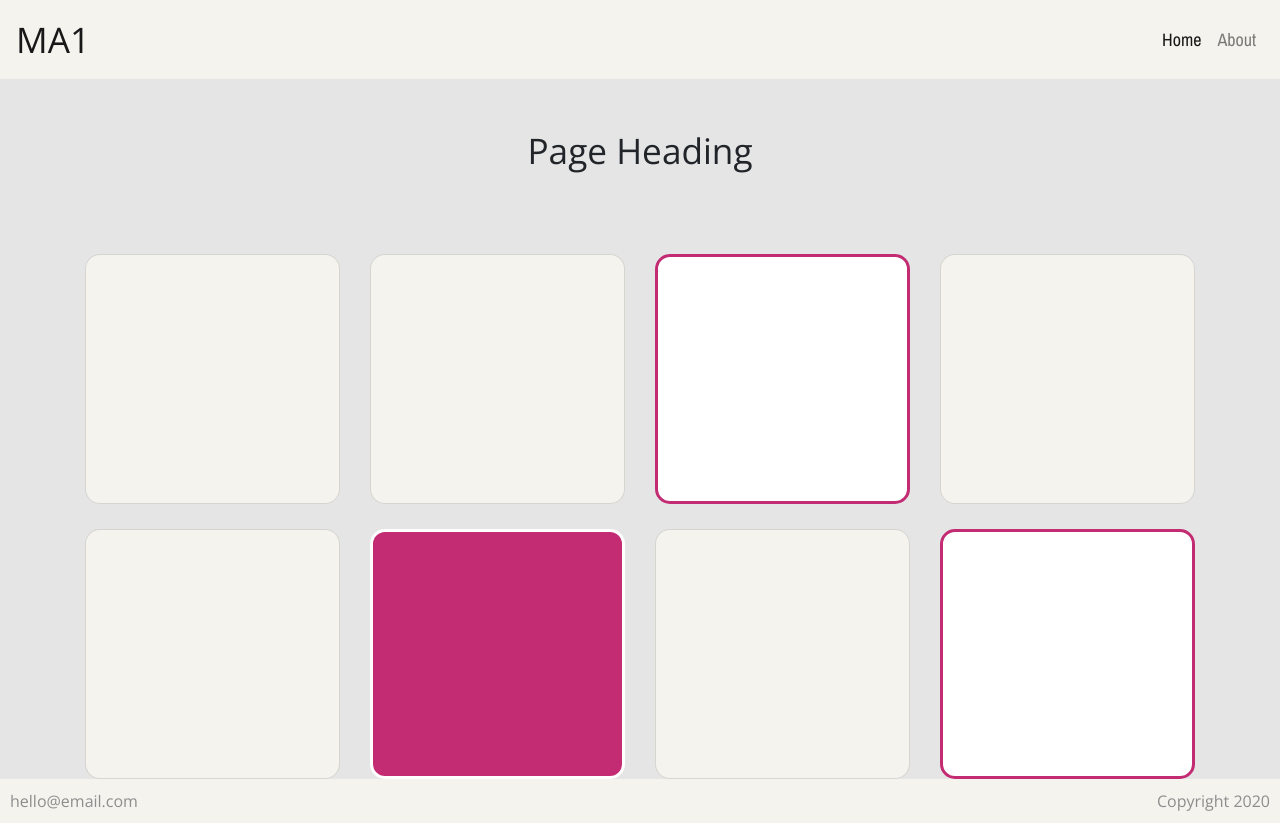
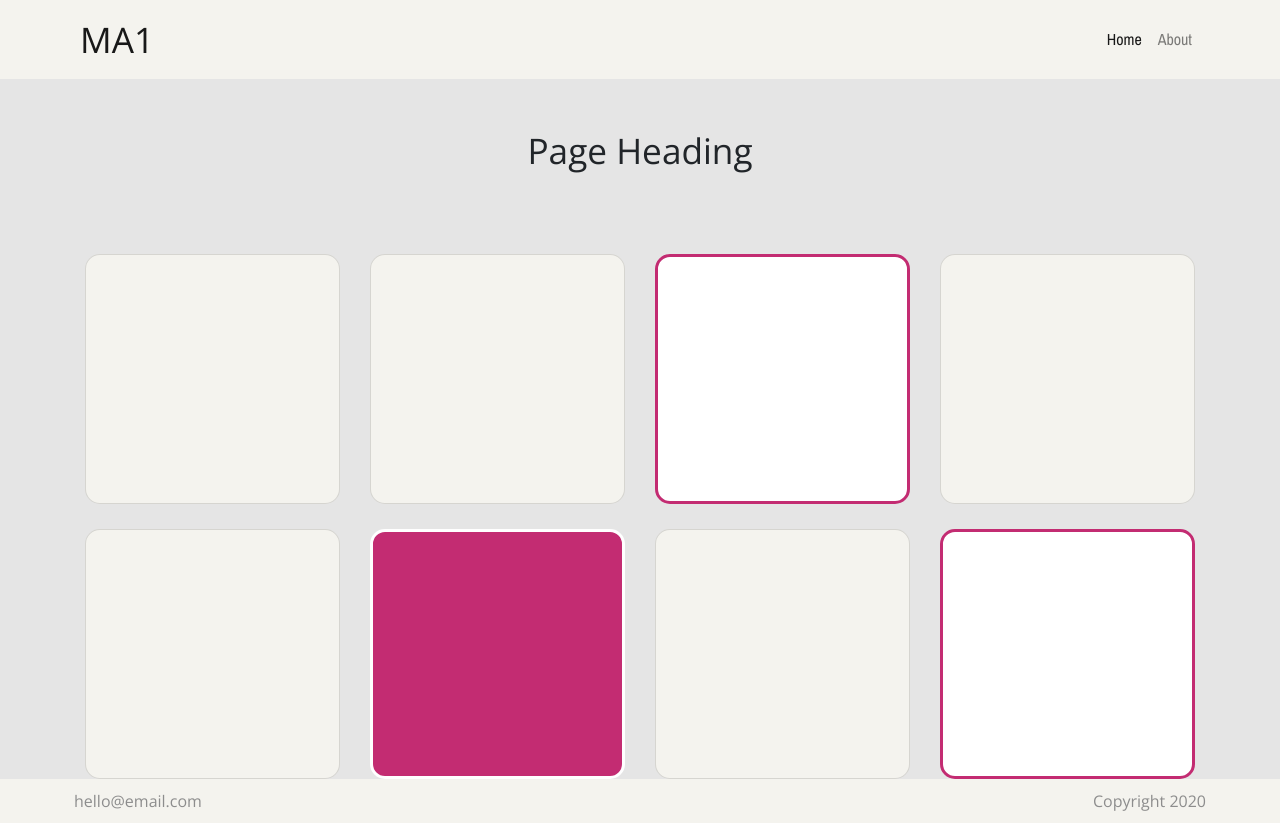
Before and after one commit to KIVERSEN86/kristoffer-iversen-css-frameworks-ma1, a plain HTML site: page index.html in a window 1280 px wide. Drawn offline with nearby package versions, Linux system fonts and the light colour scheme.

Commit message:
update to scss

```diff
--- a/index.html
+++ b/index.html
@@ -13,24 +13,26 @@
     <title>Document</title>
 </head>
 <body>
-  <div class="wrapper">
-      <nav class="navbar navbar-expand-lg navbar-light">
+  <header>
+    <nav class="navbar navbar-expand-lg navbar-light nav">
       <a class="navbar-brand logo" href="#">MA1</a>
       <button class="navbar-toggler" type="button" data-toggle="collapse" data-target="#navbarSupportedContent" aria-controls="navbarSupportedContent" aria-expanded="false" aria-label="Toggle navigation">
         <span class="navbar-toggler-icon"></span>
       </button>
 
       <div class="collapse navbar-collapse" id="navbarSupportedContent">
-            <ul class="navbar-nav ml-auto">
-              <li class="nav-item active">
-                <a class="nav-link" href="#">Home <span class="sr-only">(current)</span></a>
+        <ul class="navbar-nav ml-auto nav__inner">
+          <li class="nav-item active nav__item">
+            <a class="nav-link nav__link" href="#">Home <span class="sr-only">(current)</span></a>
           </li>
-              <li class="nav-item">
-                <a class="nav-link" href="#">About</a>
+          <li class="nav-item nav__item">
+            <a class="nav-link nav__link" href="#">About</a>
           </li>
         </ul>
       </div>
     </nav>
+  </header>
+  <div class="wrapper">
         <div class="container">
           <h1>Page Heading</h1>
           <div class="row">
@@ -71,9 +73,11 @@
           </div>
         </div>
   </div>
-    <footer>
-      <a href="#">hello@email.com</a>
-      <a href="#">Copyright 2020</a>
+    <footer class="footer">
+      <div class="footer__container">
+        <a class="footer__link" href="#">hello@email.com</a>
+        <a class="footer__link" href="#">Copyright 2020</a>
+      </div>
     </footer>
     <script src="https://code.jquery.com/jquery-3.5.1.slim.min.js" integrity="sha384-DfXdz2htPH0lsSSs5nCTpuj/zy4C+OGpamoFVy38MVBnE+IbbVYUew+OrCXaRkfj" crossorigin="anonymous"></script>
     <script src="https://cdn.jsdelivr.net/npm/popper.js@1.16.1/dist/umd/popper.min.js" integrity="sha384-9/reFTGAW83EW2RDu2S0VKaIzap3H66lZH81PoYlFhbGU+6BZp6G7niu735Sk7lN" crossorigin="anonymous"></script>
--- a/sass/partials/_base.scss
+++ /dev/null
@@ -1,42 +0,0 @@
-* {
-    box-sizing: border-box;
-}
-
-body, html {
-    height: 100%;
-}
-
-body {
-    background: getColours(primary);
-    margin: 0;
-    display: flex;
-    flex-direction: column;
-}
-
-.card {
-    margin-top: 25px;
-}
-
-.wrapper {
-    flex: 1 0 auto;
-}
-
-footer {
-    background: getColours(secondary);
-    display: flex;
-    flex-direction: column;
-    justify-content: space-between;
-    flex-shrink: 0;
-    padding: 5px;
-    align-items: center;
-
-    a {
-        color: #8D8D8D;
-        padding: 5px;
-    }
-
-    @media (min-width: 760px) {
-        flex-direction: row;
-    }
-
-}
--- a/sass/partials/_card.scss
+++ b/sass/partials/_card.scss
@@ -1,6 +1,6 @@
 .card {
     height: 250px;
-    border-radius: 15px;
+    @include card-border(15px);
 }
 
 .row__card {
--- /dev/null
+++ b/sass/partials/_footer.scss
@@ -0,0 +1,24 @@
+footer  {
+    background: getColours(secondary);
+
+    .footer__container {
+        display: flex;
+        flex-direction: column;
+        justify-content: space-between;
+        flex-shrink: 0;
+        padding: 5px;
+        align-items: center;
+        max-width: 90%;
+        margin: 0 auto;
+
+        @media (min-width: 760px) {
+            flex-direction: row;
+        }
+
+        a {
+            color: #8D8D8D;
+            padding: 5px;
+        }
+    }
+
+}
--- /dev/null
+++ b/sass/partials/_layout.scss
@@ -0,0 +1,26 @@
+* {
+    box-sizing: border-box;
+}
+
+body, html {
+    height: 100%;
+}
+
+body {
+    background: getColours(primary);
+    margin: 0;
+    display: flex;
+    flex-direction: column;
+}
+
+header {
+    background: getColours(secondary);
+}
+
+.card {
+    margin-top: 25px;
+}
+
+.wrapper {
+    flex: 1 0 auto;
+}
--- a/sass/partials/_mixins.scss
+++ b/sass/partials/_mixins.scss
@@ -0,0 +1,3 @@
+@mixin card-border($radius) {
+    border-radius: $radius;
+}
--- a/sass/partials/_nav.scss
+++ b/sass/partials/_nav.scss
@@ -1,7 +1,9 @@
 nav {
-    background: getColours(secondary);
 
-    a {
+    max-width: 90%;
+    margin: 0 auto;
+
+    &__link {
         color: black;
         font-size: 1.125rem;
         font-family: $font-nav;
--- a/sass/style.scss
+++ b/sass/style.scss
@@ -1,6 +1,7 @@
 @import "partials/variables";
 @import "partials/mixins";
-@import "partials/base";
+@import "partials/layout";
+@import "partials/typography";
 @import "partials/nav";
-@import "partials/typography";
 @import "partials/card";
+@import "partials/footer";
```
Also changed, not shown: css/style.css, 1 other file. Lines whose indentation alone changed are shown as unchanged.
